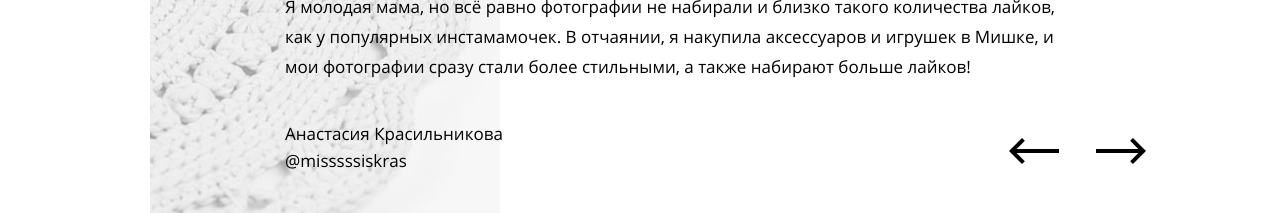
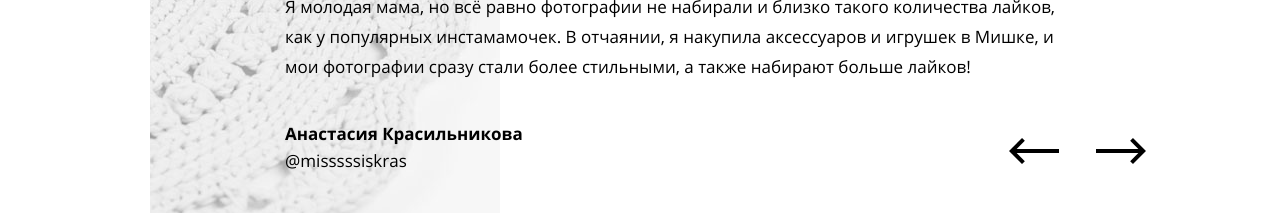
Before and after one commit to sashaturkina/203101-mishka, a website: page index.html in a window 1280 px wide. Shown: the part 2480-2693 px from the top of the page. Drawn offline with nearby package versions, Linux system fonts and the light colour scheme; files that its build step writes are made by us from their sources; files whose address does not match are found by name.

Commit message:
логи 2

```diff
--- a/index.html
+++ b/index.html
@@ -132,7 +132,7 @@
             лайков!
           </p>
           <cite class="reviews__author">
-    			  <span class="reviews__author-name">Анастасия Красильникова</span>
+    			  <b class="reviews__author-name">Анастасия Красильникова</b>
     			  <span class="reviews__author-tag">@misssssiskras</span>
   			  </cite>
         </blockquote>
@@ -141,7 +141,7 @@
             лайков!
           </p>
           <cite class="reviews__author">
-    			  <span class="reviews__author-name">Анастасия Красильникова</span>
+    			  <b class="reviews__author-name">Анастасия Красильникова</b>
     			  <span class="reviews__author-tag">@misssssiskras</span>
 			    </cite>
         </blockquote>
@@ -149,7 +149,7 @@
           <p class="reviews__text">Я молодая мама, но всё равно фотографии не набирали и близко такого количества лайков, как у популярных инстамамочек. В отчаянии, я накупила аксессуаров и игрушек в Мишке, и мои фотографии сразу стали более стильными, также набирают больше лайков!
           </p>
           <cite class="reviews__author">
-    			  <span class="reviews__author-name">Анастасия Красильникова</span>
+    			  <b class="reviews__author-name">Анастасия Красильникова</b>
     			  <span class="reviews__author-tag">@misssssiskras</span>
 			    </cite>
         </blockquote>
```
